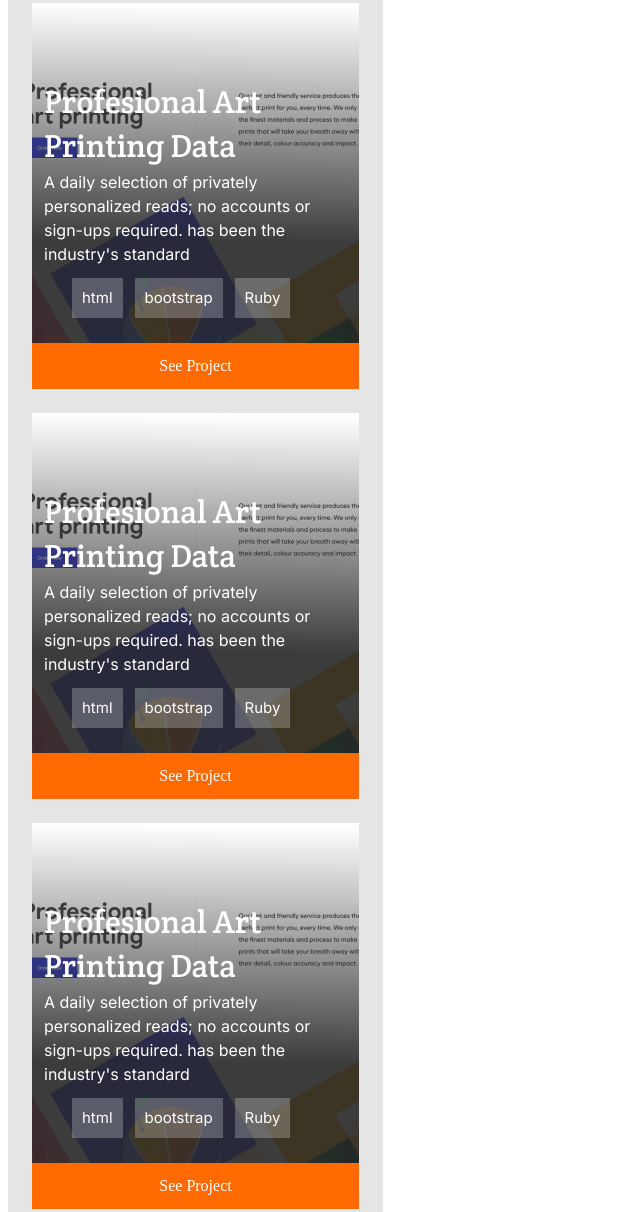
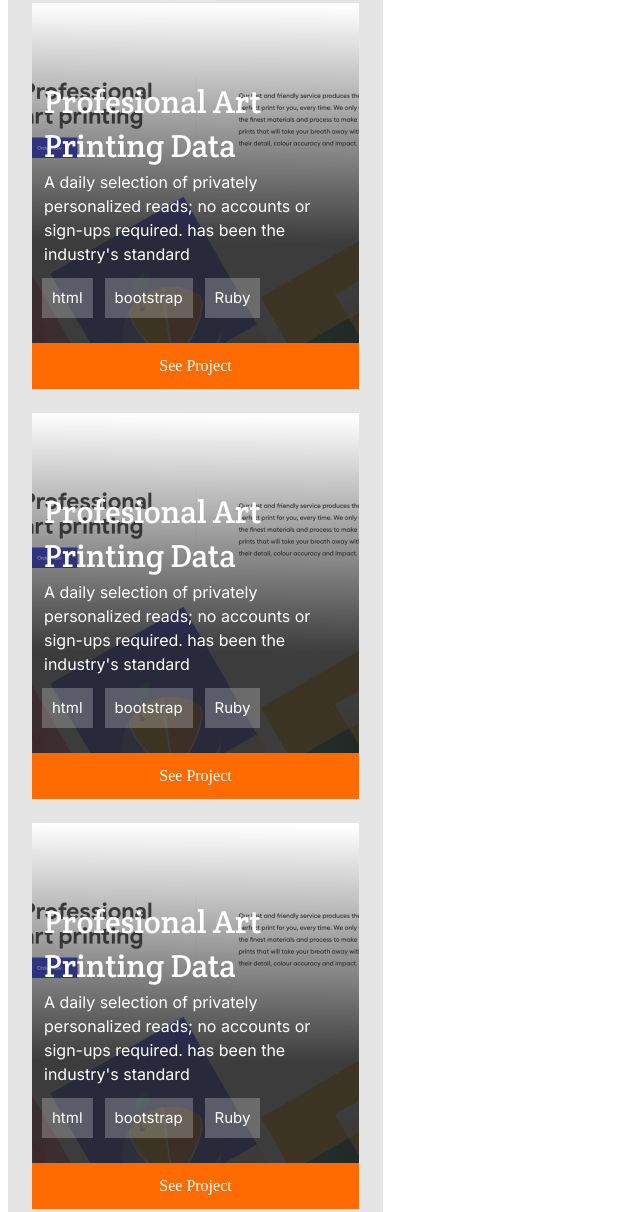
Before and after one commit to yuvenalmash/portfolio-1, a website: page index.html in a window 1280 px wide. Shown: the part 1576-2788 px from the top of the page, without its empty margins (0-640 px from the left). Drawn offline with Linux system fonts and the light colour scheme.

Commit message:
aligned other content tags to the left

```diff
--- a/css/style.css
+++ b/css/style.css
@@ -367,12 +367,15 @@ a:hover {
   font-size: 15px;
   line-height: 20px;
   box-sizing: border-box;
+  position: relative;
+  right: 30px;
 }
 
 .other-content-tags > li {
   width: fit-content;
   padding: 10px;
   background: rgba(255, 255, 255, 0.24);
+  justify-content: flex-start;
 }
 
 .other-content-link {
```
